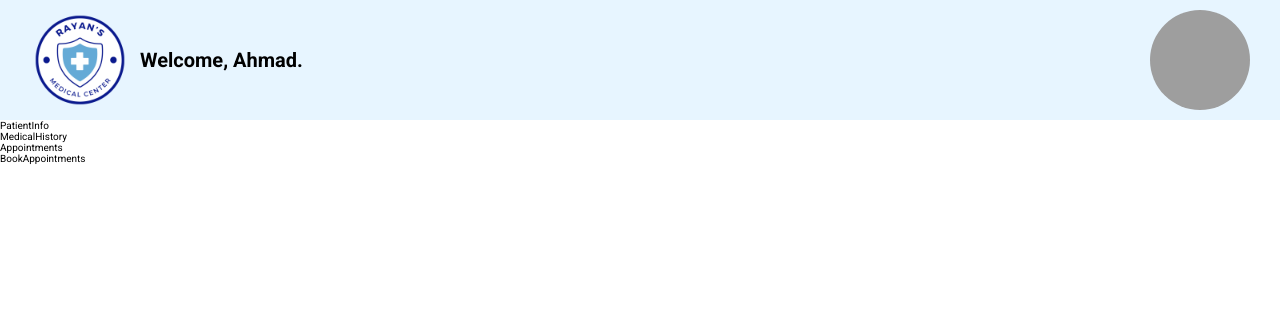
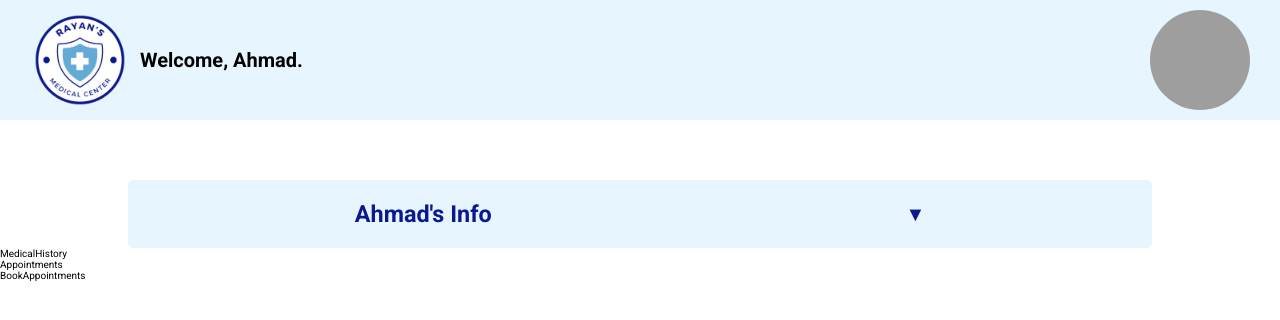
Before and after one commit to Rayan-Sarieddine/rayan_medical_center, a React (Create React App) app: page /patient in a window 1280 px wide. Shown: the top 320 px of the page. Built offline with nearby package versions, Linux system fonts and the light colour scheme; grey boxes are pictures that could not be loaded; the HTML template or start-up script is replaced by a standard one.

Commit message:
implemented patient-info

```diff
--- a/src/Pages/PatientPage/Components/PatientInfo/PatientInfo.css
+++ b/src/Pages/PatientPage/Components/PatientInfo/PatientInfo.css
@@ -0,0 +1,40 @@
+.patient-info {
+  background-color: #e7f5ff;
+  width: 80%;
+  margin: 0 auto;
+  margin-top: 6rem;
+  border-radius: 5px;
+}
+.patient-info_header {
+  display: flex;
+  font-size: 2rem;
+  color: #0a198d;
+  font-weight: 600;
+  justify-content: space-around;
+  align-items: center;
+  padding: 2rem;
+}
+.patient-info_body {
+  position: relative;
+  padding: 2rem;
+}
+.patient-info_body img {
+  position: absolute;
+  top: 0;
+  right: 3rem;
+  width: 15rem;
+}
+.info-item {
+  display: flex;
+  justify-content: flex-start;
+  gap: 2rem;
+  font-size: 2rem;
+  margin-top: 1rem;
+  margin-left: 2rem;
+}
+.info-item_title {
+  font-weight: 600;
+}
+.patient-info_header div {
+  cursor: pointer;
+}
--- a/src/Pages/PatientPage/Components/PatientInfo/PatientInfo.js
+++ b/src/Pages/PatientPage/Components/PatientInfo/PatientInfo.js
@@ -1,7 +1,51 @@
-import React from "react";
+import React, { useState } from "react";
 import "./PatientInfo.css";
-function PatientInfo() {
-  return <div>PatientInfo</div>;
+function PatientInfo({ patient }) {
+  const [showPatientInfoBody, setShowPatientInfoBody] = useState(false);
+  const togglePatientInfoBody = () => {
+    setShowPatientInfoBody(!showPatientInfoBody);
+  };
+  return (
+    <div className="patient-info">
+      <div className="patient-info_header">
+        <h3>
+          {patient.patient_name.split(" ")[0].charAt(0).toUpperCase() +
+            patient.patient_name.split(" ")[0].slice(1).toLowerCase()}
+          's Info
+        </h3>
+        <div onClick={togglePatientInfoBody}>&#9660;</div>
+      </div>
+      {showPatientInfoBody && ( // Renders the body if showBody is true
+        <div className="patient-info_body">
+          <img src={patient.patient_img} alt={patient.patient_name} />
+          <div className="info-item">
+            <p className="info-item_title">Name: </p>
+            <p className="info-item_value">{patient.patient_name}</p>
+          </div>
+          <div className="info-item">
+            <p className="info-item_title">Age: </p>
+            <p className="info-item_value">{patient.age}</p>
+          </div>
+          <div className="info-item">
+            <p className="info-item_title">Gender: </p>
+            <p className="info-item_value">{patient.gender}</p>
+          </div>
+          <div className="info-item">
+            <p className="info-item_title">Room: </p>
+            <p className="info-item_value">{patient.room}</p>
+          </div>
+          <div className="info-item">
+            <p className="info-item_title">Doctor: </p>
+            <p className="info-item_value">{patient.doctor}</p>
+          </div>
+          <div className="info-item">
+            <p className="info-item_title">Current Condition: </p>
+            <p className="info-item_value">{patient.current_condition}</p>
+          </div>
+        </div>
+      )}
+    </div>
+  );
 }
 
 export default PatientInfo;
--- a/src/Pages/PatientPage/PatientPage.js
+++ b/src/Pages/PatientPage/PatientPage.js
@@ -11,8 +11,10 @@ function PatientPage() {
     patient_name: "Ahmad Mo",
     patient_img: "https://i.pravatar.cc/200?u=118836",
     age: 25,
+    gender: "male",
     doctor: "Samir Senno",
     current_condition: "waiting surgury",
+    room: 201,
     appointments: [
       "January 1, 2022 at 7:30 PM",
       "May 15, 2023 at 12:30 PM",
```
